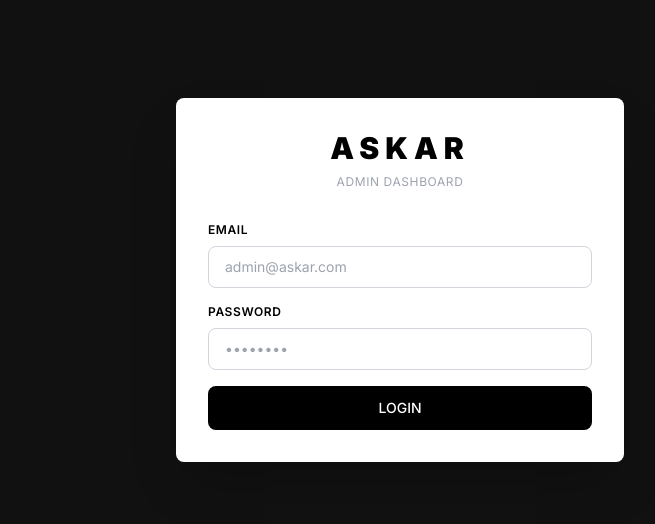
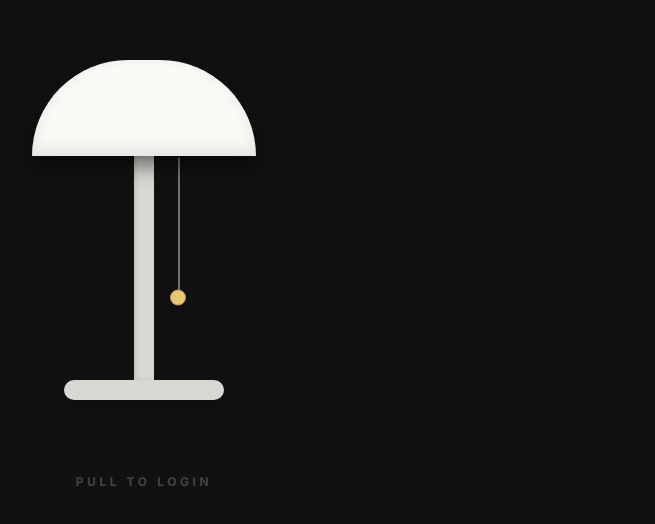
Before and after one commit to mina-saber/Askar, a React (Vite) app in the folder askar-app/: page /admin in a window 1280 px wide. Shown: the part 120-644 px from the top of the page, without its empty margins (240-895 px from the left). Built offline with nearby package versions, Linux system fonts and the light colour scheme.

Commit message:
feat: complete interactive lamp redesign for admin login

```diff
--- a/askar-app/src/pages/admin/AdminLogin.jsx
+++ b/askar-app/src/pages/admin/AdminLogin.jsx
@@ -1,6 +1,7 @@
 import React, { useState } from 'react'
 import { useAuth } from '../../context/AuthContext'
 import { useNavigate } from 'react-router-dom'
+import { motion, AnimatePresence, useMotionValue } from 'motion/react'
 
 export default function AdminLogin() {
   const { login } = useAuth()
@@ -9,6 +10,16 @@ export default function AdminLogin() {
   const [password, setPassword] = useState('')
   const [error, setError] = useState('')
   const [loading, setLoading] = useState(false)
+
+  // Interaction state
+  const [isOn, setIsOn] = useState(false)
+
+  const handleDragEnd = (event, info) => {
+    // If pulled down far enough, toggle the light
+    if (info.offset.y > 30) {
+      setIsOn(true)
+    }
+  }
 
   const handleSubmit = async (e) => {
     e.preventDefault()
@@ -24,24 +35,163 @@ export default function AdminLogin() {
   }
 
   return (
-    <div className="min-h-screen bg-admin-dark flex items-center justify-center px-4">
-      <div className="w-full max-w-md bg-white rounded-lg p-8 shadow-2xl">
-        <div className="text-center mb-8">
-          <h1 className="text-3xl font-black tracking-[0.2em]">ASKAR</h1>
-          <p className="text-gray-400 text-xs tracking-wider mt-2">ADMIN DASHBOARD</p>
+    <div className="min-h-screen bg-[#111111] flex items-center justify-center overflow-hidden relative">
+      {/* Background ambient light when ON */}
+      <motion.div
+        className="absolute inset-0 pointer-events-none"
+        animate={{
+          background: isOn
+            ? 'radial-gradient(circle at 35% 40%, rgba(255, 230, 150, 0.08) 0%, rgba(17, 17, 17, 0) 60%)'
+            : 'radial-gradient(circle at 35% 40%, rgba(255, 230, 150, 0) 0%, rgba(17, 17, 17, 0) 60%)'
+        }}
+        transition={{ duration: 1 }}
+      />
+
+      <div className="w-full max-w-5xl flex flex-col md:flex-row items-center justify-center px-4 gap-8 relative z-10">
+
+        {/* Left Side: Interactive Lamp */}
+        <div className="w-full md:w-1/2 flex flex-col justify-center items-center h-[500px] relative">
+
+          {/* Light Cone */}
+          <motion.div
+            className="absolute top-[160px] w-[350px] h-[340px] pointer-events-none"
+            initial={{ opacity: 0 }}
+            animate={{ opacity: isOn ? 1 : 0 }}
+            transition={{ duration: 0.5, ease: "easeInOut" }}
+            style={{
+              background: 'linear-gradient(to bottom, rgba(255, 240, 200, 0.4) 0%, rgba(255, 240, 200, 0) 100%)',
+              clipPath: 'polygon(35% 0, 65% 0, 100% 100%, 0% 100%)',
+              filter: 'blur(15px)'
+            }}
+          />
+
+          <div className="relative z-10 flex flex-col items-center translate-y-[-50px]">
+            {/* Lamp Shade */}
+            <motion.div
+              className="w-56 h-24 rounded-t-full relative z-20"
+              style={{ backgroundColor: '#F9F9F5' }}
+              animate={{
+                boxShadow: isOn
+                  ? '0 10px 40px rgba(255, 240, 180, 0.9), inset 0 -5px 15px rgba(255, 255, 255, 0.9)'
+                  : '0 10px 20px rgba(0,0,0,0.5), inset 0 -5px 15px rgba(0,0,0,0.1)'
+              }}
+              transition={{ duration: 0.3 }}
+            >
+              {/* Inner glow under the shade */}
+              <motion.div
+                className="absolute -bottom-2 left-1/2 -translate-x-1/2 w-48 h-4 bg-white rounded-full"
+                animate={{ opacity: isOn ? 1 : 0, filter: 'blur(4px)' }}
+              />
+            </motion.div>
+
+            {/* Lamp Stand */}
+            <div className="relative w-full flex justify-center">
+              {/* The Central Pole */}
+              <div className="w-5 h-56 bg-[#D8D8D2] relative z-10 shadow-[inset_2px_0_4px_rgba(0,0,0,0.1)]" />
+
+              {/* Pull Cord */}
+              <motion.div
+                className="absolute left-[65%] top-0 w-[2px] bg-zinc-500 origin-top cursor-grab active:cursor-grabbing z-0"
+                style={{ height: 140 }}
+                drag="y"
+                dragConstraints={{ top: 0, bottom: 60 }}
+                dragElastic={0.1}
+                onDragEnd={handleDragEnd}
+                animate={!isOn ? { y: [0, 8, 0] } : { y: 0 }}
+                transition={!isOn ? { repeat: Infinity, duration: 2.5, ease: "easeInOut" } : { type: "spring", bounce: 0.5 }}
+              >
+                {/* Pull Bead/Handle */}
+                <div className="absolute -left-2 -bottom-2 w-4 h-4 rounded-full bg-[#E6C875] shadow-md border border-[#C5A059]" />
+              </motion.div>
+            </div>
+
+            {/* Lamp Base */}
+            <div className="w-40 h-5 bg-[#D8D8D2] rounded-full shadow-lg relative z-10" />
+          </div>
+
+          {/* Helper Text */}
+          {!isOn && (
+            <motion.p
+              initial={{ opacity: 0 }}
+              animate={{ opacity: [0.3, 0.8, 0.3] }}
+              transition={{ repeat: Infinity, duration: 2.5 }}
+              className="absolute bottom-10 text-zinc-500 text-xs font-bold tracking-[0.3em] uppercase pointer-events-none"
+            >
+              Pull to Login
+            </motion.p>
+          )}
         </div>
-        {error && <div className="mb-4 p-3 bg-red-50 text-red-600 text-sm rounded">{error}</div>}
-        <form onSubmit={handleSubmit} className="space-y-4">
-          <div>
-            <label className="block text-xs font-semibold tracking-wider mb-2">EMAIL</label>
-            <input type="email" required value={email} onChange={e => setEmail(e.target.value)} className="admin-input" placeholder="admin@askar.com" />
-          </div>
-          <div>
-            <label className="block text-xs font-semibold tracking-wider mb-2">PASSWORD</label>
-            <input type="password" required value={password} onChange={e => setPassword(e.target.value)} className="admin-input" placeholder="••••••••" />
-          </div>
-          <button type="submit" disabled={loading} className="w-full admin-btn py-3">{loading ? 'SIGNING IN...' : 'LOGIN'}</button>
-        </form>
+
+        {/* Right Side: Glassmorphism Login Card */}
+        <div className="w-full md:w-1/2 flex justify-center items-center h-[500px]">
+          <AnimatePresence>
+            {isOn && (
+              <motion.div
+                initial={{ opacity: 0, x: 40, filter: 'blur(10px)' }}
+                animate={{ opacity: 1, x: 0, filter: 'blur(0px)' }}
+                transition={{ duration: 0.8, type: "spring", bounce: 0.2 }}
+                className="w-full max-w-sm p-10 rounded-[2rem] relative overflow-hidden"
+                style={{
+                  background: 'rgba(255, 255, 255, 0.04)',
+                  backdropFilter: 'blur(24px)',
+                  WebkitBackdropFilter: 'blur(24px)',
+                  border: '1px solid rgba(255, 255, 255, 0.08)',
+                  boxShadow: '0 30px 60px -12px rgba(0, 0, 0, 0.8), inset 0 1px 0 rgba(255, 255, 255, 0.1)'
+                }}
+              >
+                {/* Subtle light reflection on the card itself */}
+                <div className="absolute -top-20 -left-20 w-40 h-40 bg-white/10 rounded-full blur-3xl pointer-events-none"></div>
+
+                <div className="text-center mb-10 relative z-10">
+                  <h1 className="text-2xl font-semibold tracking-wide text-white mb-2">Welcome</h1>
+                  <p className="text-zinc-400 text-[10px] tracking-widest uppercase">Admin Access</p>
+                </div>
+
+                {error && (
+                  <motion.div initial={{ opacity: 0, y: -10 }} animate={{ opacity: 1, y: 0 }} className="mb-6 p-3 bg-red-500/10 border border-red-500/30 text-red-400 text-xs text-center rounded-xl relative z-10">
+                    {error}
+                  </motion.div>
+                )}
+
+                <form onSubmit={handleSubmit} className="space-y-6 relative z-10">
+                  <div className="group">
+                    <label className="block text-[9px] font-medium tracking-[0.2em] mb-2 text-zinc-500 uppercase transition-colors group-focus-within:text-[#E6C875]">Username</label>
+                    <input
+                      type="email"
+                      required
+                      value={email}
+                      onChange={e => setEmail(e.target.value)}
+                      className="w-full bg-black/30 border border-white/5 rounded-xl px-5 py-3.5 text-white text-sm focus:outline-none focus:border-[#E6C875]/50 focus:ring-1 focus:ring-[#E6C875]/50 transition-all placeholder:text-zinc-700"
+                      placeholder="admin@askar.com"
+                    />
+                  </div>
+                  <div className="group">
+                    <label className="block text-[9px] font-medium tracking-[0.2em] mb-2 text-zinc-500 uppercase transition-colors group-focus-within:text-[#E6C875]">Password</label>
+                    <input
+                      type="password"
+                      required
+                      value={password}
+                      onChange={e => setPassword(e.target.value)}
+                      className="w-full bg-black/30 border border-white/5 rounded-xl px-5 py-3.5 text-white text-sm focus:outline-none focus:border-[#E6C875]/50 focus:ring-1 focus:ring-[#E6C875]/50 transition-all placeholder:text-zinc-700"
+                      placeholder="••••••••"
+                    />
+                  </div>
+                  <button
+                    type="submit"
+                    disabled={loading}
+                    className="w-full mt-10 py-4 rounded-xl text-black text-xs font-bold uppercase tracking-[0.15em] transition-all duration-300 hover:scale-[1.02] active:scale-[0.98] disabled:opacity-70 disabled:hover:scale-100"
+                    style={{
+                      background: 'linear-gradient(135deg, #F9DF9F 0%, #D4AF37 50%, #B5851F 100%)',
+                      boxShadow: '0 8px 25px -5px rgba(212, 175, 55, 0.4), inset 0 1px 1px rgba(255,255,255,0.4)'
+                    }}
+                  >
+                    {loading ? 'Authenticating...' : 'Sign In'}
+                  </button>
+                </form>
+              </motion.div>
+            )}
+          </AnimatePresence>
+        </div>
       </div>
     </div>
   )
```
